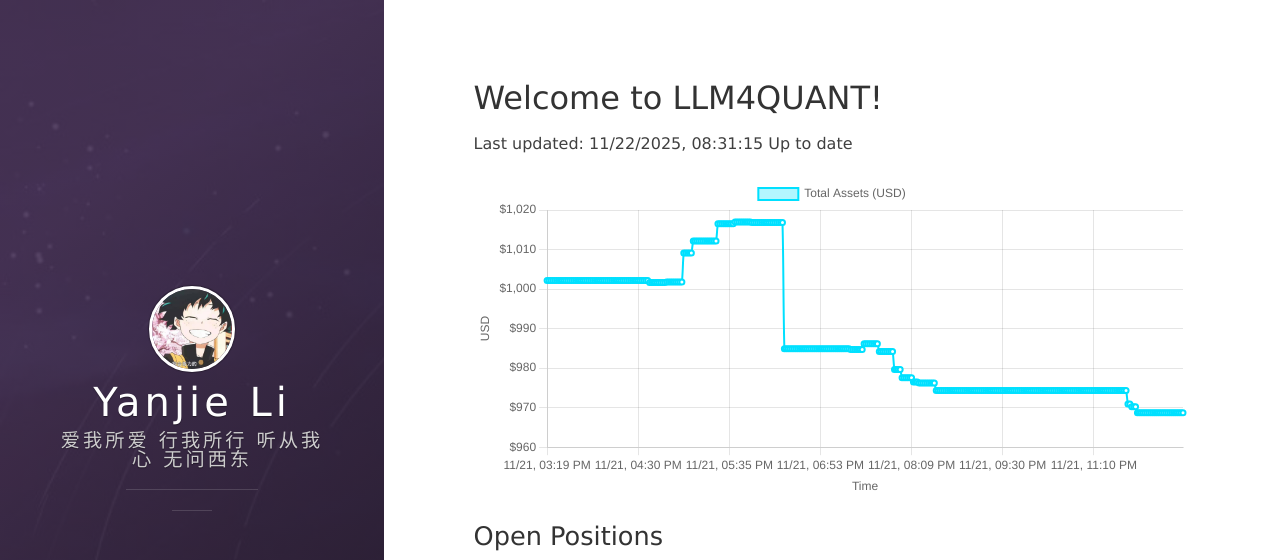
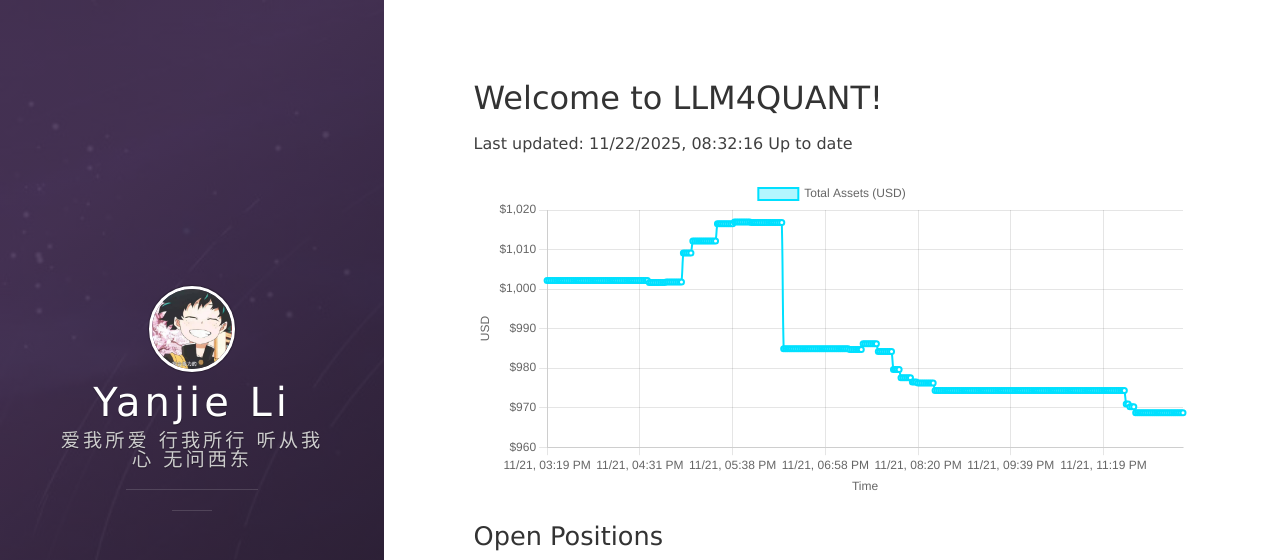
Before and after one commit to leeyegy/leeyegy.github.io, a Jekyll site: the page built from live-trading.html, in a window 1280 px wide and 1026 px high. Shown: the top 560 px of the window. Built offline with Jekyll 4.4.1, drawn with Linux system fonts in a browser that asks for light colours; nearby versions of some CDN libraries.

Commit message:
AccountMonitor: update balance history 2025-11-22T16:32:16+08:00

```diff
--- a/assets/data/binance/balance-history.json
+++ b/assets/data/binance/balance-history.json
@@ -1,5 +1,5 @@
 {
-  "generatedAt": "2025-11-22T16:31:15+08:00",
+  "generatedAt": "2025-11-22T16:32:16+08:00",
   "asset": "total_usd_value",
   "history": [
     {
@@ -1345,6 +1345,10 @@
     {
       "timestamp": "2025-11-22T16:31:15+08:00",
       "totalUsd": 968.69074819
+    },
+    {
+      "timestamp": "2025-11-22T16:32:16+08:00",
+      "totalUsd": 968.69074819
     }
   ]
 }
```
